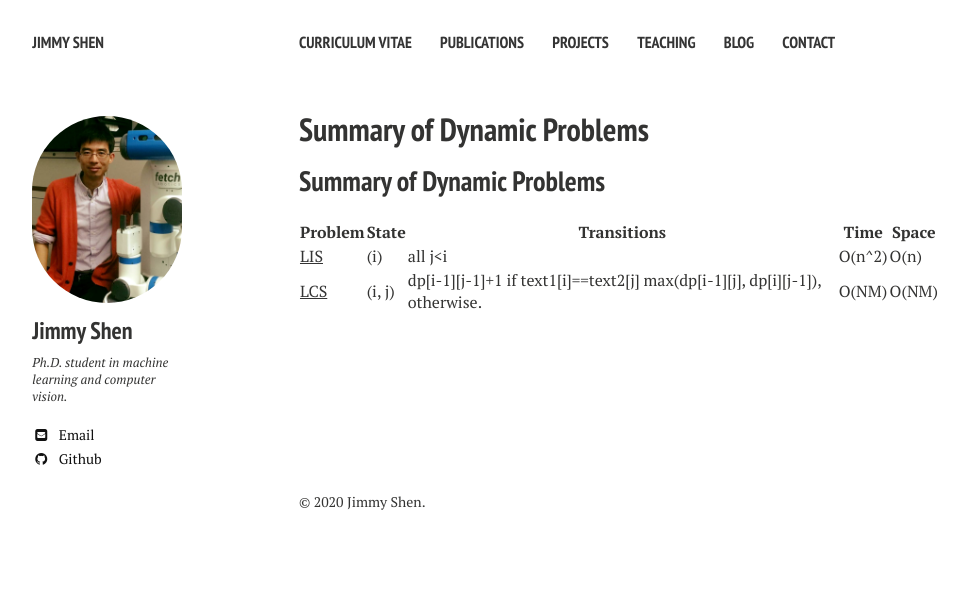
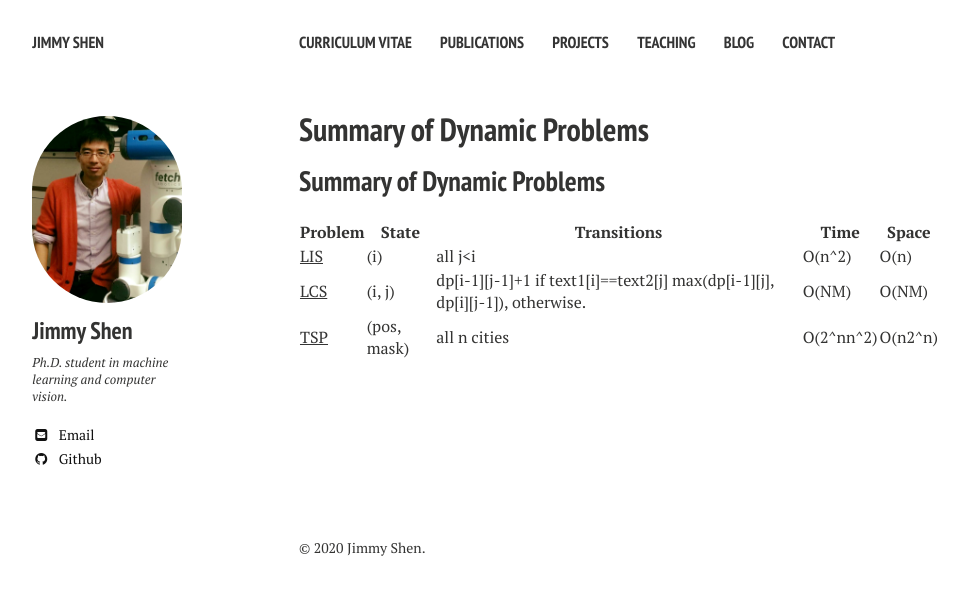
Before and after one commit to xiaokeshen/xiaokeshen.github.io, a Jekyll site: the page built from blog/coding/dp/summary.md, in a window 1280 px wide. Shown: the top 595 px of the page, without its empty margins (21-989 px from the left). Built offline with Jekyll 4.4.1, drawn with Linux system fonts in a browser that asks for light colours; nearby versions of some CDN libraries; our own code applies the rules of GitHub Pages for plain Markdown files.

Commit message:
update format

```diff
--- a/blog/coding/dp/summary.md
+++ b/blog/coding/dp/summary.md
@@ -1,11 +1,11 @@
 ## Summary of Dynamic Problems
-[//]: #(| [TSP](https://medium.com/analytics-vidhya/are-you-read-for-solving-the-traveling-salesman-problem-80e3c4ea45fc)       |(pos, mask)       | all n cities    |O(2^nn^2)        | O(n2^n)|)
 
 
 | Problem       | State         | Transitions                                                                     | Time        | Space|
 | --- |---| ---|---|---|
 | [LIS](classical/lis.md)       | (i)        | all j<i    |O(n^2)      | O(n)|
 | [LCS](classical/lcs.md)       | (i, j)        | dp[i-1][j-1]+1 if text1[i]==text2[j] max(dp[i-1][j], dp[i][j-1]), otherwise.    |O(NM)        | O(NM)|
+| [TSP](https://medium.com/analytics-vidhya/are-you-read-for-solving-the-traveling-salesman-problem-80e3c4ea45fc)       |(pos, mask)       | all n cities    |O(2^nn^2)        | O(n2^n)|
 
 
 
```
